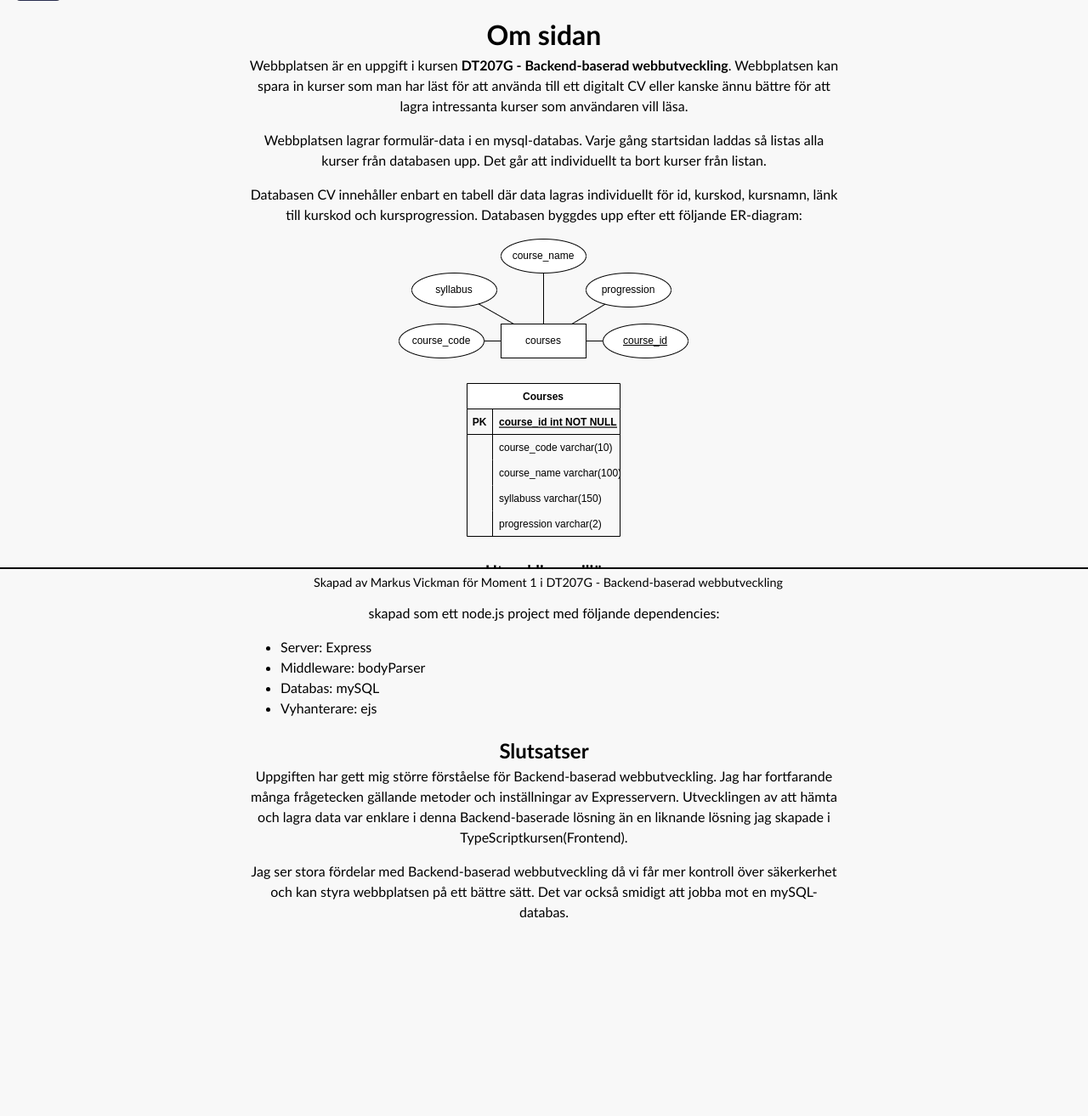
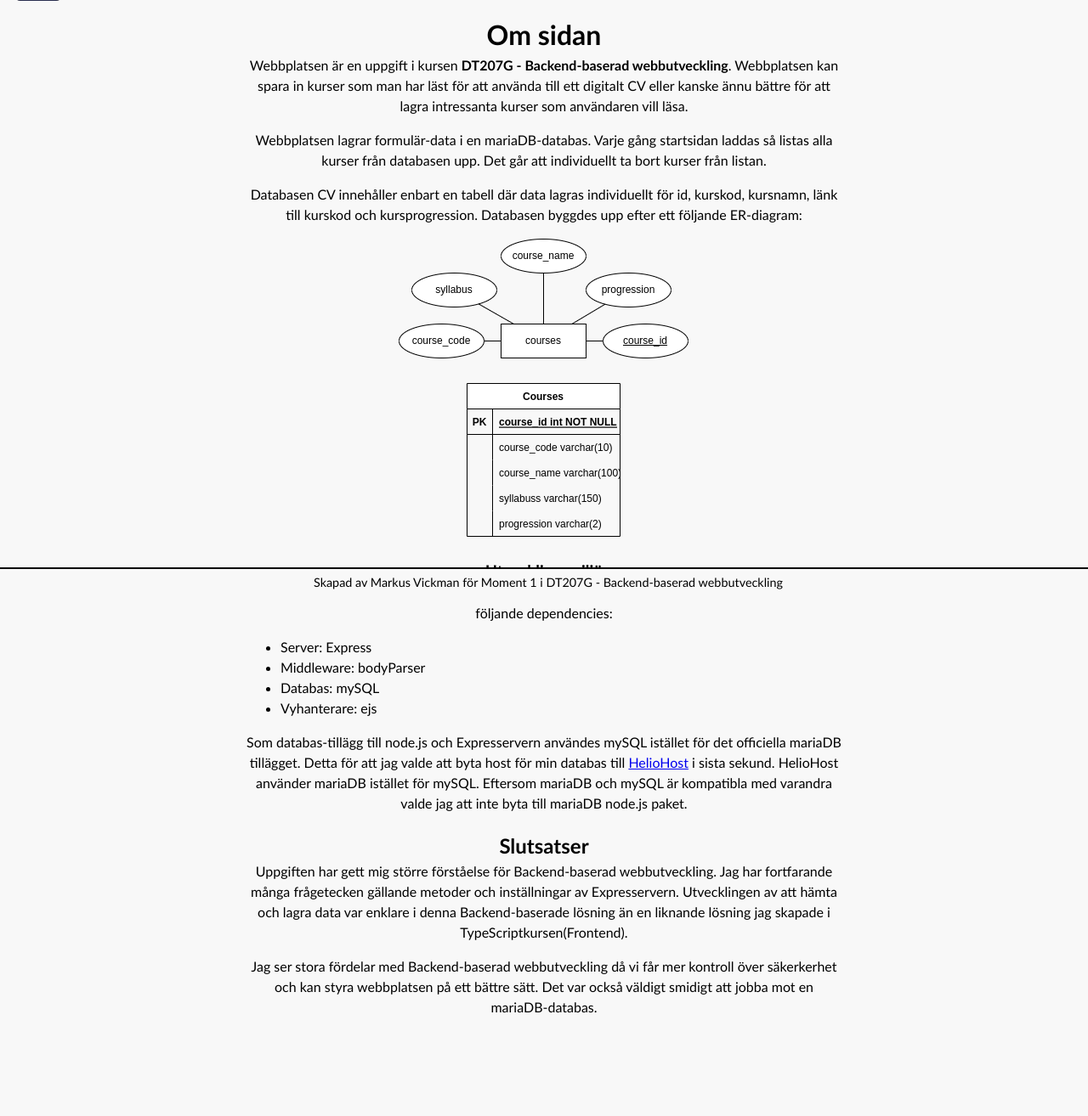
Before and after one commit to MarkusVickman/dt207g-moment1, a Node server app: page /about in a window 1280 px wide. Shown: the part 84-1398 px from the top of the page at 85% size. Before the commit the page ends 1165 px from the top, so only its background shows below. Run offline with Node 20, Linux system fonts and the light colour scheme.

Commit message:
saknade max-width och ändrade beskrivningen till mariaDB istället för mySQL

```diff
--- a/public/css/main.css
+++ b/public/css/main.css
@@ -201,6 +201,7 @@ nav ul {
     width: 500px;
     margin-left: auto;
     margin-right: auto;
+    max-width: 100%;
 }
 
 /*Text åt vänster för li listar på about-sidan och för felmeddelanden under formuläret*/
--- a/views/about.ejs
+++ b/views/about.ejs
@@ -54,15 +54,15 @@
         <p>Webbplatsen är en uppgift i kursen <strong>DT207G - Backend-baserad webbutveckling</strong>. Webbplatsen
             kan spara in kurser som man har läst för att använda till ett digitalt CV eller kanske ännu bättre för att
             lagra intressanta kurser som användaren vill läsa.</p>
-        <p>Webbplatsen lagrar formulär-data i en mysql-databas. Varje gång startsidan laddas så listas alla kurser från
+        <p>Webbplatsen lagrar formulär-data i en mariaDB-databas. Varje gång startsidan laddas så listas alla kurser från
             databasen upp. Det går att individuellt ta bort kurser från listan.</p>
         <p>Databasen CV innehåller enbart en tabell där data lagras individuellt för id, kurskod, kursnamn, länk till
             kurskod
             och kursprogression. Databasen byggdes upp efter ett följande ER-diagram:</p>
         <img src="/img/er.png" alt="ER-diagram för databasen CV">
         <h3>Utvecklingsmiljö</h3>
-        MySQL har körts i en Apacheserver och jag har utvecklat i IDE'n Visual Studio Code. Uppgiften är skapad som
-        ett node.js project med följande dependencies:
+        <p>Jag har utvecklat i IDE'n Visual Studio Code. Uppgiften är skapad som
+        ett node.js project med följande dependencies:</p>
         <div id="list-format">
         <ul>
             <li>Server: Express</li>
@@ -71,6 +71,8 @@
             <li>Vyhanterare: ejs</li>
         </ul>
         </div>
+        <p>Som databas-tillägg till node.js och Expresservern användes mySQL istället för det officiella mariaDB tillägget. Detta för att jag valde att byta host för min databas till <a href="https://heliohost.org">HelioHost</a> i sista sekund. HelioHost
+            använder mariaDB istället för mySQL. Eftersom mariaDB och mySQL är kompatibla med varandra valde jag att inte byta till mariaDB node.js paket.</p>
         <h2>Slutsatser</h2>
         <p>Uppgiften har gett mig större förståelse för Backend-baserad webbutveckling. Jag
              har fortfarande många frågetecken gällande metoder och inställningar av Expresservern.
@@ -78,7 +80,7 @@
              liknande lösning jag skapade i TypeScriptkursen(Frontend).
         </p>
         <p>Jag ser stora fördelar med Backend-baserad webbutveckling då vi får mer kontroll över säkerkerhet
-            och kan styra webbplatsen på ett bättre sätt. Det var också smidigt att jobba mot en mySQL-databas.
+            och kan styra webbplatsen på ett bättre sätt. Det var också väldigt smidigt att jobba mot en mariaDB-databas.
         </p>
     </main>
     <footer>
```
